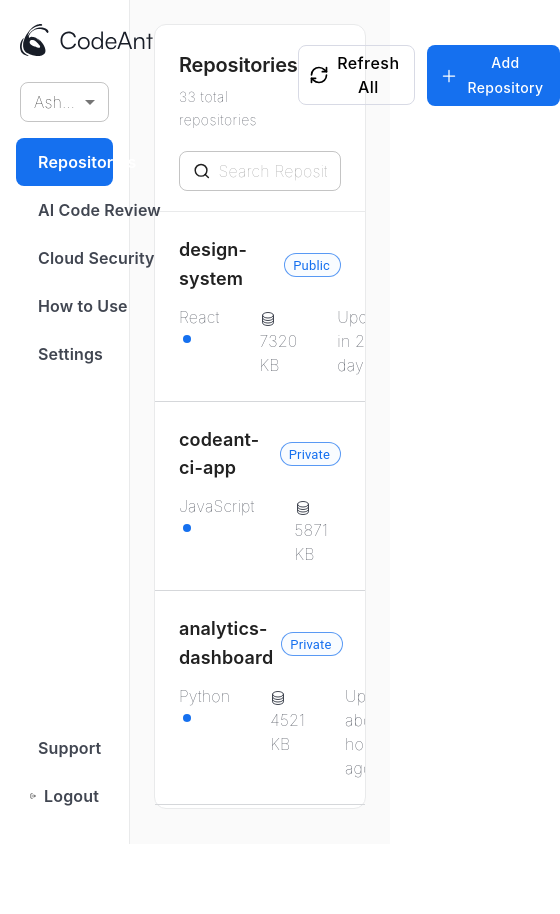
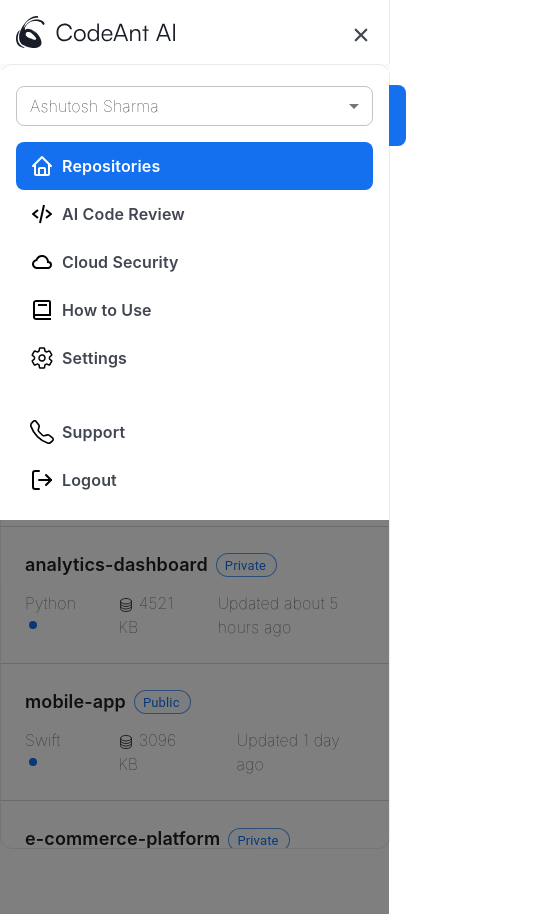
Before and after one commit to AshuJojo/codeantai, a React (Vite) app: page /dashboard in a window 390 px wide. Shown: the whole page, 560 px wide, since content can reach past the window. Before the commit the page ends 844 px from the top, so only its background shows below. Built offline with nearby package versions, Linux system fonts and the light colour scheme.

Commit message:
Updated Sidebar to handle reponsivness of small screens

```diff
--- a/src/components/Sidebar.tsx
+++ b/src/components/Sidebar.tsx
@@ -1,51 +1,35 @@
 import {
+  alpha,
   Box,
   MenuItem,
   MenuList,
   Select,
   Stack,
   Typography,
+  useMediaQuery,
+  useTheme,
 } from "@mui/material";
 import { BiBook, BiCloud, BiCodeAlt, BiHome } from "react-icons/bi";
 import { BsTelephone } from "react-icons/bs";
 import { FiLogOut } from "react-icons/fi";
-import { IoSettingsOutline } from "react-icons/io5";
+import { IoClose, IoSettingsOutline } from "react-icons/io5";
 import { Link } from "react-router";
 import StyledMenuItem from "./StyledMenu";
+import { useState } from "react";
+import { RxHamburgerMenu } from "react-icons/rx";
 
 const Sidebar = () => {
-  return (
-    <Stack
-      direction="column"
-      sx={{
-        bgcolor: "white",
-        height: "100vh",
-        px: 2,
-        py: 3,
-        borderRight: "1px solid #E9EAEB",
-      }}
-    >
-      <Stack
-        direction="column"
-        spacing={2.5}
-        sx={{ px: 0.5, width: "100%", alignItems: "start" }}
-      >
-        <Link to={"/"}>
-          <Box component="img" src="/logo-long.svg" height={32} width="auto" />
-        </Link>
-        <Select
-          value={0}
-          defaultValue={0}
-          size="small"
-          sx={{ textAlign: "start", borderRadius: 2 }}
-          fullWidth
-        >
-          <MenuItem value={0}>Ashutosh Sharma</MenuItem>
-          <MenuItem value={1}>Add User</MenuItem>
-        </Select>
-      </Stack>
+  const theme = useTheme();
+  const isDesktop = useMediaQuery(theme.breakpoints.up("md"));
+  const [menuOpen, setMenuOpen] = useState<boolean>(true);
 
-      {/* Menu */}
+  const handleToggleMenu = () => {
+    setMenuOpen(!menuOpen);
+  };
+
+  // Menu List Component
+  const getMenuList = () => {
+    return (
       <MenuList
         component="nav"
         sx={{
@@ -54,7 +38,6 @@
           flexDirection: "column",
           flexGrow: 1,
           justifyContent: "space-between",
-          mt: 2,
           p: 0,
         }}
       >
@@ -128,6 +111,116 @@
           </StyledMenuItem>
         </Stack>
       </MenuList>
+    );
+  };
+
+  return (
+    <Stack
+      direction="column"
+      sx={{
+        bgcolor: "white",
+        height: { xs: "64px", md: "100vh" },
+        px: { xs: 0, md: 2 },
+        py: { xs: 0, md: 3 },
+        borderRight: "1px solid #E9EAEB",
+      }}
+    >
+      <Stack
+        direction="column"
+        spacing={{ xs: 0, md: 2.5 }}
+        sx={{
+          px: { xs: 0, md: 0.5 },
+          width: "100%",
+          height: "100%",
+          alignItems: "start",
+        }}
+      >
+        <Stack
+          direction="row"
+          sx={{
+            width: "100%",
+            justifyContent: "space-between",
+            alignItems: "center",
+            p: { xs: 2, md: 0 },
+          }}
+        >
+          {/* Logo */}
+          <Link to={"/"}>
+            <Box
+              component="img"
+              src="/logo-long.svg"
+              height={32}
+              width="auto"
+            />
+          </Link>
+
+          {/* Menu Button */}
+          {!isDesktop && (
+            <>
+              {menuOpen ? (
+                <IoClose size={24} onClick={handleToggleMenu} />
+              ) : (
+                <RxHamburgerMenu size={24} onClick={handleToggleMenu} />
+              )}
+            </>
+          )}
+        </Stack>
+        {/* User  */}
+        {(menuOpen || isDesktop) && (
+          <Box
+            sx={{
+              width: "100%",
+              height: "100%",
+              position: "relative",
+              top: 0,
+              bottom: 0,
+              m: 0,
+            }}
+          >
+            <Stack
+              spacing={2}
+              sx={{
+                width: "100%",
+                height: { xs: "450px", md: "100%" },
+                position: "absolute",
+                bgcolor: "white",
+                px: { xs: 2, md: 0 },
+                py: { xs: 2, md: 0 },
+                zIndex: 1,
+                left: 0,
+                right: 0,
+              }}
+            >
+              <Select
+                value={0}
+                defaultValue={0}
+                size="small"
+                sx={{ textAlign: "start", borderRadius: 2 }}
+                fullWidth
+              >
+                <MenuItem value={0}>Ashutosh Sharma</MenuItem>
+                <MenuItem value={1}>Add User</MenuItem>
+              </Select>
+
+              {/* Menu */}
+              {getMenuList()}
+            </Stack>
+            {!isDesktop && (
+              <Box
+                sx={{
+                  height: "100vh",
+                  bgcolor: alpha("#000000", 0.5),
+                  position: "absolute",
+                  top: 0,
+                  bottom: 0,
+                  left: 0,
+                  right: 0,
+                }}
+              />
+            )}
+          </Box>
+        )}
+      </Stack>
     </Stack>
   );
 };
--- a/src/pages/Dashboard.tsx
+++ b/src/pages/Dashboard.tsx
@@ -5,10 +5,10 @@
 const Dashboard = () => {
   return (
     <Grid container sx={{ height: "100vh", textAlign: "start" }}>
-      <Grid size={{ xs: 4, md: 3, lg: 2 }}>
+      <Grid size={{ xs: 12, md: 3, lg: 2 }}>
         <Sidebar />
       </Grid>
-      <Grid size={{ xs: 8, md: 9, lg: 10 }} p={3}>
+      <Grid size={{ xs: 12, md: 9, lg: 10 }} p={{ xs: 0, md: 3 }}>
         <RepositoriesCard />
       </Grid>
     </Grid>
```
